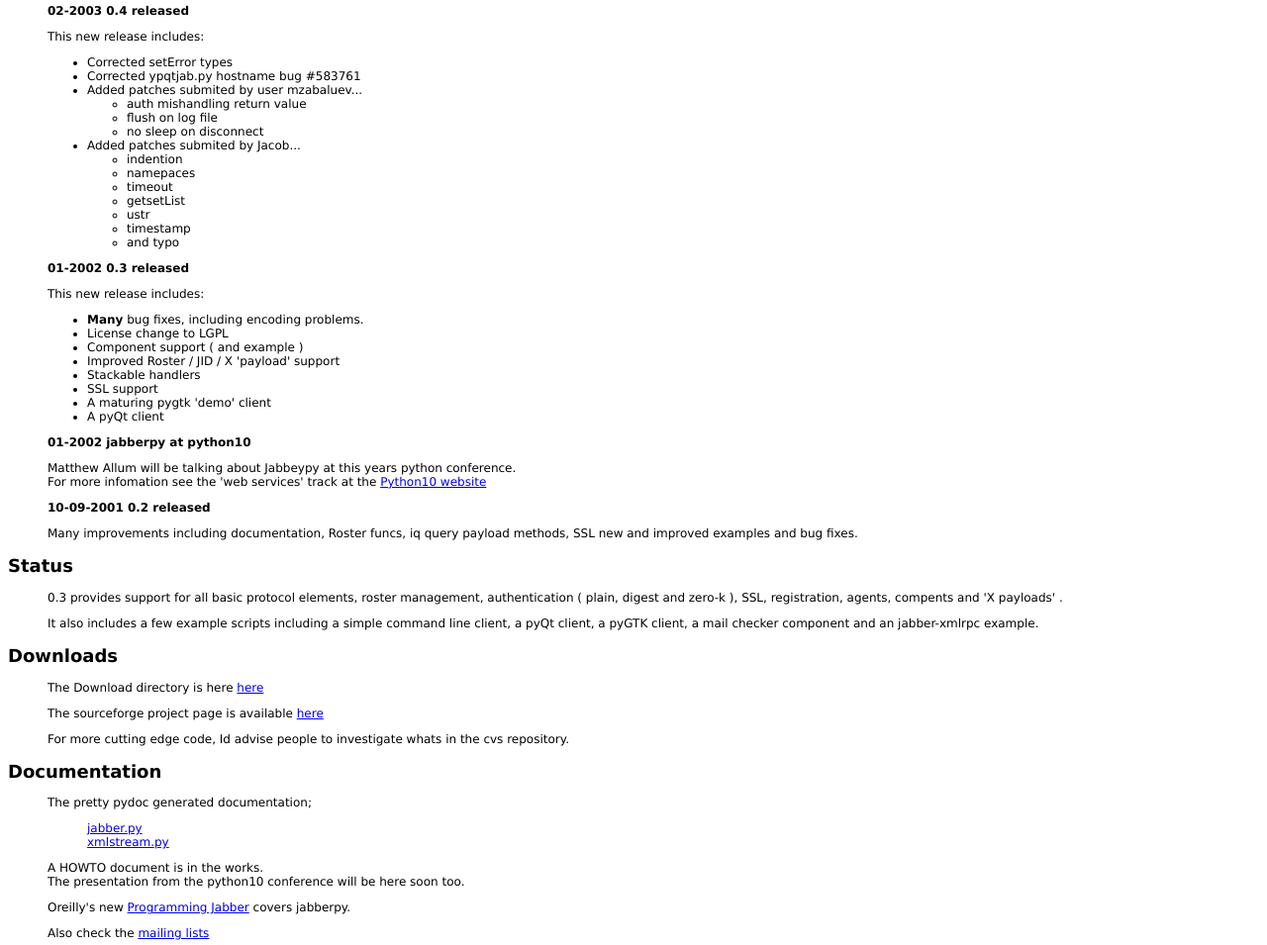
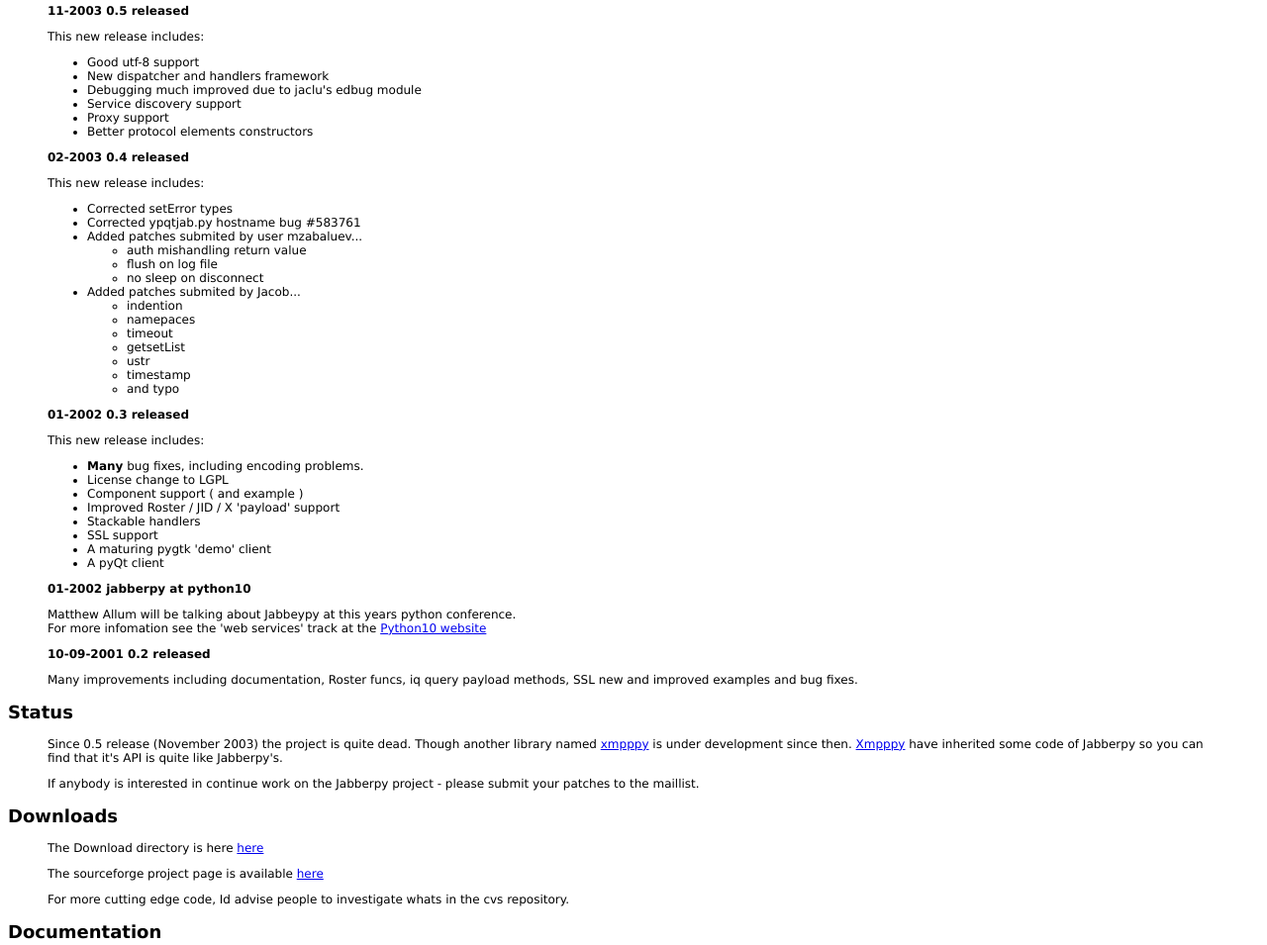
Before and after one commit to andrewdied/chupycabra, a plain HTML site: page docs/index.html in a window 1280 px wide. Shown: the part 354-1309 px from the top of the page at 99% size. Drawn offline with Linux system fonts and the light colour scheme.

Commit message:
0.5 version.

```diff
--- a/docs/index.html
+++ b/docs/index.html
@@ -33,6 +33,18 @@ jabber.py is released under the LGPL license.
 <p>
 <a name="news"><h2>News</h2></a>
 <blockquote>
+
+<strong>11-2003 0.5 released</strong>
+<p>
+This new release includes:
+<ul>
+ <li>Good utf-8 support
+ <li>New dispatcher and handlers framework
+ <li>Debugging much improved due to jaclu's edbug module
+ <li>Service discovery support
+ <li>Proxy support
+ <li>Better protocol elements constructors
+</ul>
 
 <strong>02-2003 0.4 released</strong>
 <p>
@@ -92,9 +104,12 @@ bug fixes.
 <a name="status"><h2>Status</h2></a>
 <blockquote>
 
-<p>0.3 provides support for all basic protocol elements, roster management, authentication ( plain, digest and zero-k ), SSL, registration, agents, compents and 'X payloads' .
-<p>
-It also includes a few example scripts including a simple command line client, a pyQt client, a pyGTK client, a mail checker component and an jabber-xmlrpc example.</p>
+<p>Since 0.5 release (November 2003) the project is quite dead.
+Though another library named <a href="http://xmpppy.sourceforge.net/">xmpppy</a> is under development since then.
+<a href="http://xmpppy.sourceforge.net/">Xmpppy</a> have inherited some code of Jabberpy so you can find that it's API
+is quite like Jabberpy's.
+<p>If anybody is interested in continue work on the Jabberpy project -
+please submit your patches to the maillist.</p>
 
 </blockquote>
 </p>
```
